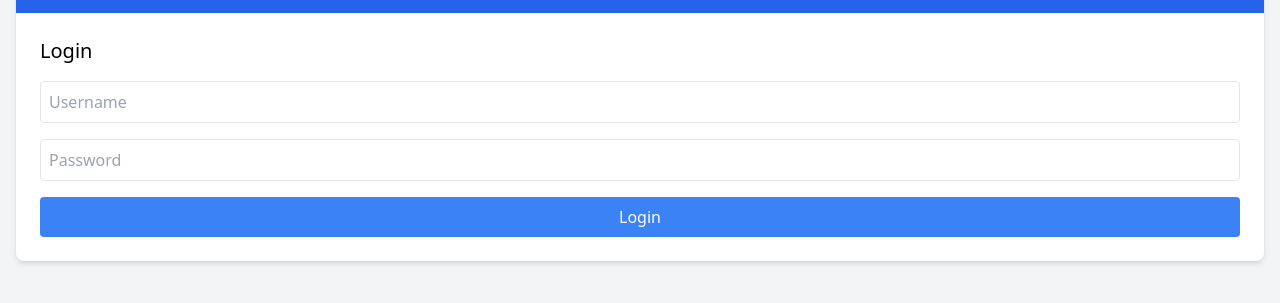
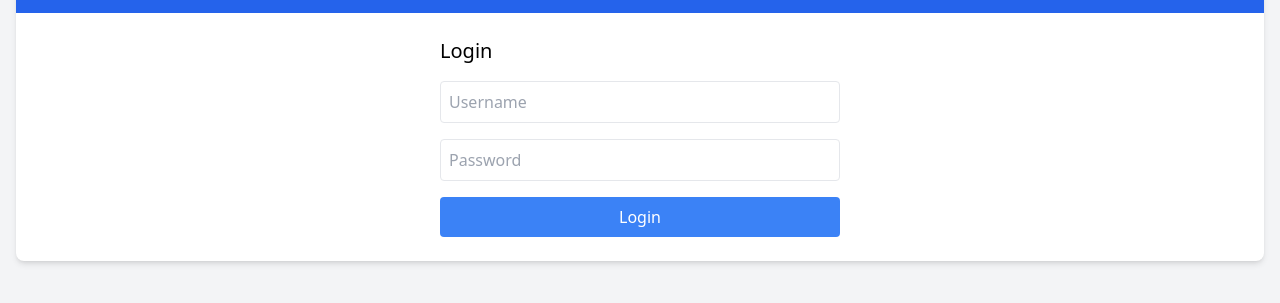
Before and after one commit to TESTER-design-cadet1/twst, a plain HTML site: page index.html in a window 1280 px wide. Shown: the part 67-370 px from the top of the page. Drawn offline with nearby package versions, Linux system fonts and the light colour scheme.

Commit message:
Add files via upload

```diff
--- a/index.html
+++ b/index.html
@@ -19,7 +19,7 @@
                 </div>
             </header>
 
-            <div id="loginSection" class="p-6">
+            <div id="loginSection" class="p-6 max-w-md mx-auto">
                 <h2 class="text-xl mb-4">Login</h2>
                 <input type="text" id="username" placeholder="Username" class="w-full p-2 border rounded mb-4">
                 <input type="password" id="password" placeholder="Password" class="w-full p-2 border rounded mb-4">
```
Also changed, not shown: app.js (added).
